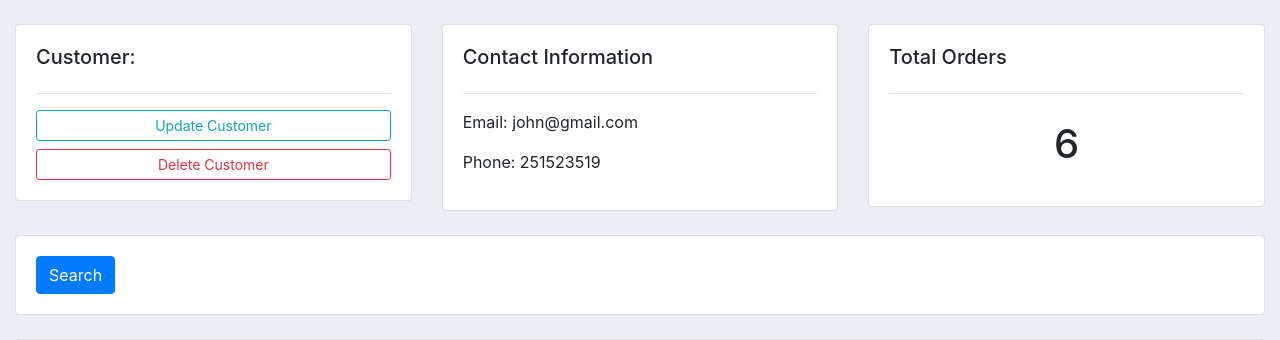
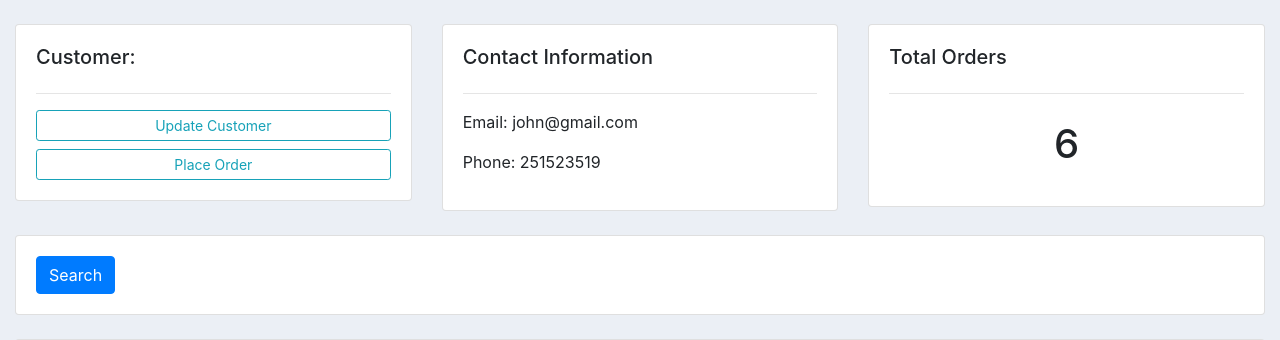
Before and after one commit to BennyKayer/Learn_Django, a Django app: page /customer/1 in a window 1280 px wide. Shown: the part 66-406 px from the top of the page. Run offline with Django 3.2, Linux system fonts and the light colour scheme; data comes from the database, SQL or seed files in the repository; both versions use the stored data as it was after the commit; some libraries are stand-ins or nearby versions.

Commit message:
Formsets

```diff
--- a/dennis-crash-course/crm/accounts/urls.py
+++ b/dennis-crash-course/crm/accounts/urls.py
@@ -6,7 +6,7 @@ urlpatterns = [
     path("", views.home, name="home"),
     path("products/", views.products, name="products"),
     path("customer/<str:pk>", views.customer, name="customer"),
-    path("create_order/", views.createOrder, name="create_order"),
+    path("create_order/<str:pk>/", views.createOrder, name="create_order"),
     path("update_order/<str:pk>/", views.updateOrder, name="update_order"),
     path("delete/<str:pk>/", views.deleteOrder, name="delete_order"),
 ]
--- a/dennis-crash-course/crm/accounts/views.py
+++ b/dennis-crash-course/crm/accounts/views.py
@@ -1,4 +1,5 @@
 from django.shortcuts import render, redirect
+from django.forms import inlineformset_factory
 from .models import Customer, Product, Order
 from .forms import OrderForm
 
@@ -45,17 +46,22 @@ def customer(req, pk):
     return render(req, "accounts/customer.html", context)
 
 
-def createOrder(request):
-
-    form = OrderForm()
+def createOrder(request, pk):
+    OrderFormSet = inlineformset_factory(
+        Customer, Order, fields=("product", "status"), extra=10
+    )
+    customer = Customer.objects.get(id=pk)
+    formset = OrderFormSet(instance=customer, queryset=Order.objects.none())
+    # form = OrderForm(initial={"customer": customer})
     if request.method == "POST":
         # print("Printing POST", request.POST)
-        form = OrderForm(request.POST)
-        if form.is_valid():
-            form.save()
+        # form = OrderForm(request.POST)
+        formset = OrderFormSet(request.POST, instance=customer)
+        if formset.is_valid():
+            formset.save()
             return redirect("/")
 
-    context = {"form": form}
+    context = {"formset": formset}
 
     return render(request, "accounts/order_form.html", context)
 
--- a/dennis-crash-course/crm/templates/accounts/customer.html
+++ b/dennis-crash-course/crm/templates/accounts/customer.html
@@ -10,8 +10,8 @@
             <a class="btn btn-outline-info  btn-sm btn-block" href=""
                 >Update Customer</a
             >
-            <a class="btn btn-outline-danger  btn-sm btn-block" href=""
-                >Delete Customer</a
+            <a class="btn btn-outline-info  btn-sm btn-block" href="{% url 'create_order' customer.id%}"
+                >Place Order</a
             >
         </div>
     </div>
--- a/dennis-crash-course/crm/templates/accounts/dashboard.html
+++ b/dennis-crash-course/crm/templates/accounts/dashboard.html
@@ -32,9 +32,9 @@
         <h5>LAST 5 ORDERS</h5>
         <hr />
         <div class="card card-body">
-            <a class="btn btn-primary  btn-sm btn-block" href="{% url 'create_order' %}"
+            {% comment %} <a class="btn btn-primary  btn-sm btn-block" href="{% url 'create_order' %}"
                 >Create Order</a
-            >
+            > {% endcomment %}
             <table class="table table-sm">
                 <tr>
                     <th>Product</th>
--- a/dennis-crash-course/crm/templates/accounts/order_form.html
+++ b/dennis-crash-course/crm/templates/accounts/order_form.html
@@ -9,7 +9,11 @@
 
         <form action="" method="POST">
             {% csrf_token %}
-            {{form}}
+            {{formset.management_form}}
+            {% for form in formset%}
+                {{form}}
+                <hr>
+            {% endfor %}
 
             <input type="submit" value="Submit" name="Submit">
         </form>
```
Also changed, not shown: dennis-crash-course/crm/db.sqlite3.
